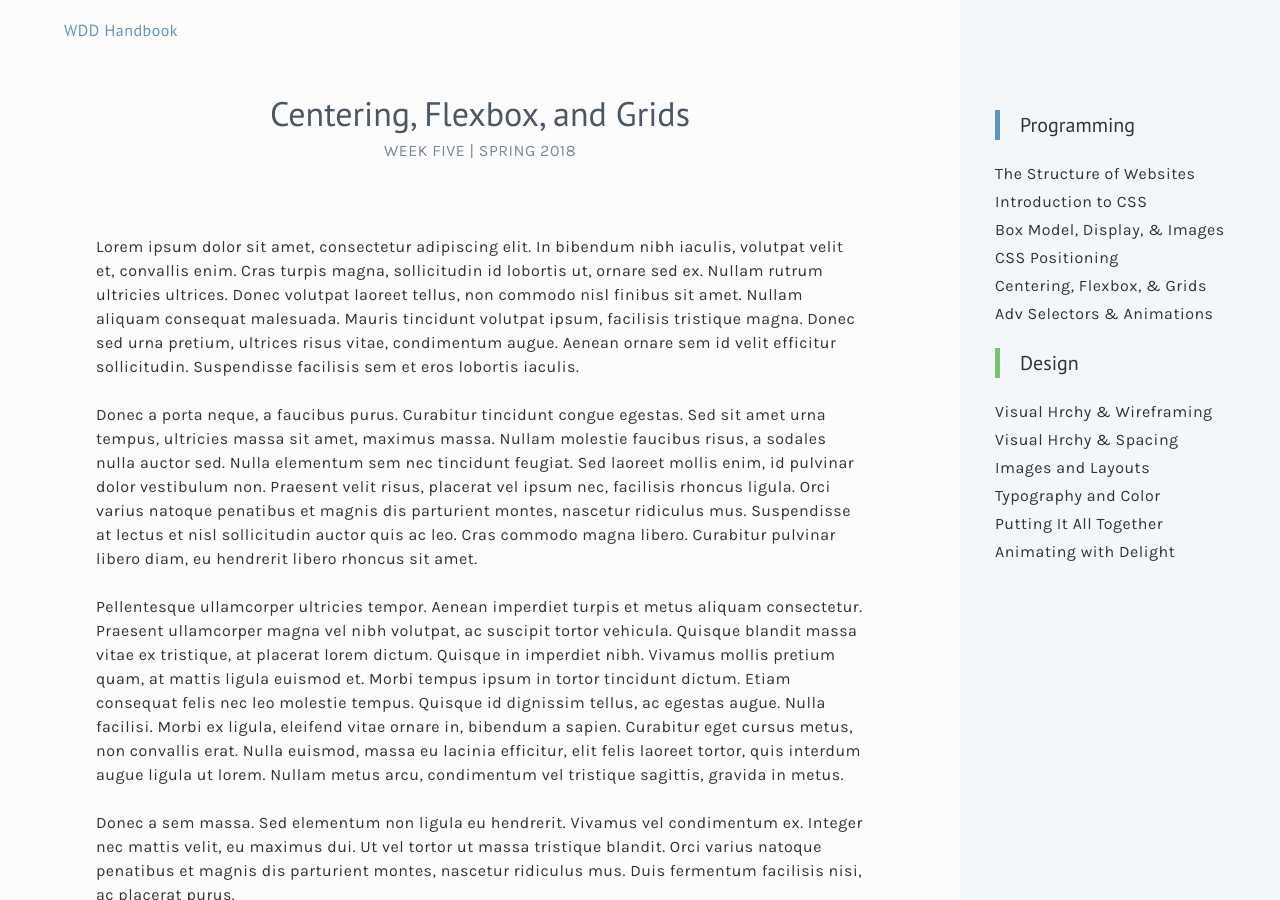
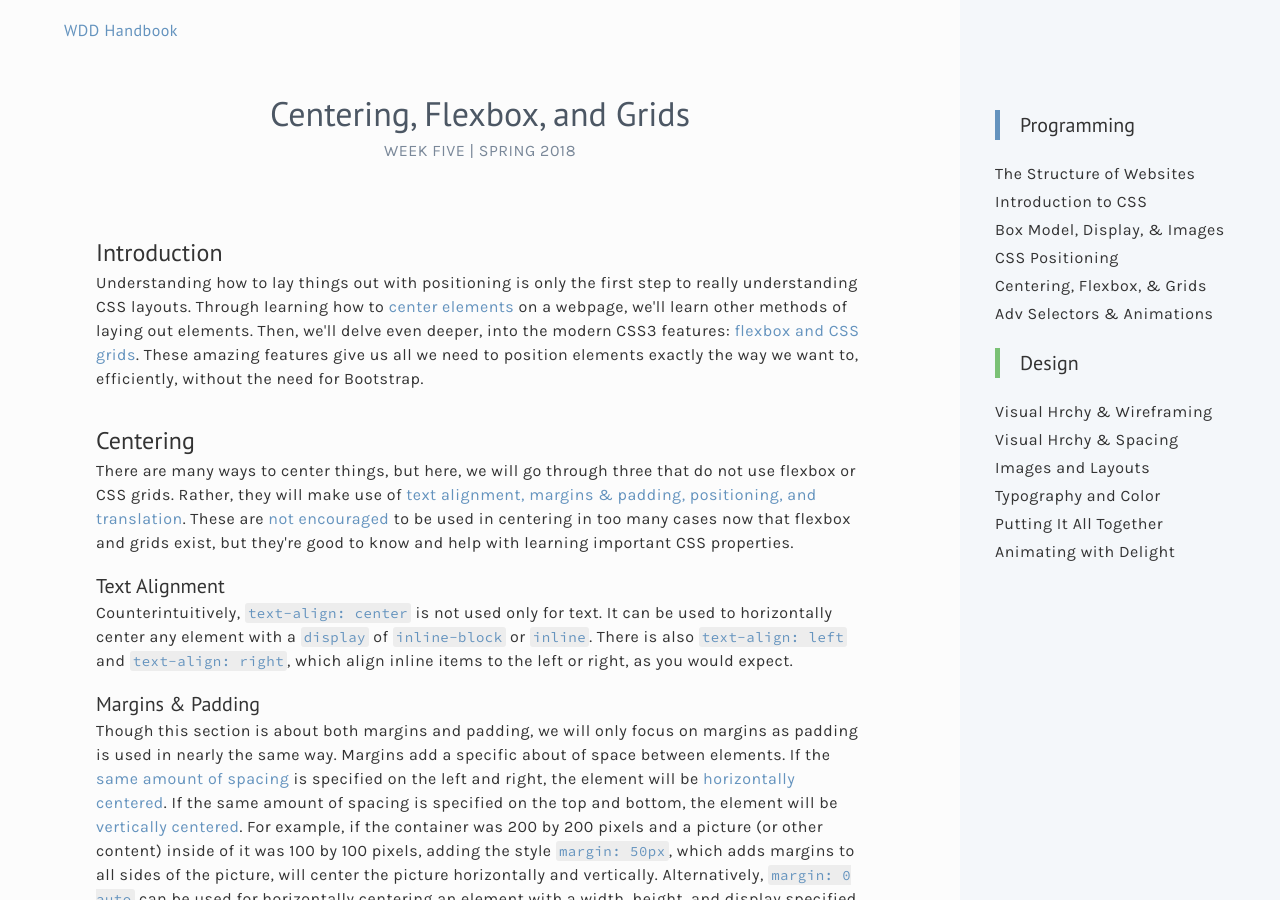
Before and after one commit to webdesigndecal/wddhandbook, a Jekyll site: the page built from content/programming/week-5.html, in a window 1280 px wide and 900 px high. Built offline with Jekyll 4.4.1, drawn with Linux system fonts in a browser that asks for light colours; nearby versions of some CDN libraries; some of the changed text lies outside the part shown.

Commit message:
Finish centering for week 5

```diff
--- a/content/programming/week-5.html
+++ b/content/programming/week-5.html
@@ -6,13 +6,54 @@
 link-type: "programming-link"
 semester: Spring 2018
 
-text: "Lorem ipsum dolor sit amet, consectetur adipiscing elit. In bibendum nibh iaculis, volutpat velit et, convallis enim. Cras turpis magna, sollicitudin id lobortis ut, ornare sed ex. Nullam rutrum ultricies ultrices. Donec volutpat laoreet tellus, non commodo nisl finibus sit amet. Nullam aliquam consequat malesuada. Mauris tincidunt volutpat ipsum, facilisis tristique magna. Donec sed urna pretium, ultrices risus vitae, condimentum augue. Aenean ornare sem id velit efficitur sollicitudin. Suspendisse facilisis sem et eros lobortis iaculis.
+text: "
+<h2>Introduction</h2>
+<p>
+    Understanding how to lay things out with positioning is only the first step to really understanding CSS layouts. Through learning how to <span class=\"programming-highlighted-text\">center elements</span> on a webpage, we'll learn other methods of laying out elements. Then, we'll delve even deeper, into the modern CSS3 features: <span class=\"programming-highlighted-text\">flexbox and CSS grids</span>. These amazing features give us all we need to position elements exactly the way we want to, efficiently, without the need for Bootstrap.
+</p>
+
 <br/><br/>
-Donec a porta neque, a faucibus purus. Curabitur tincidunt congue egestas. Sed sit amet urna tempus, ultricies massa sit amet, maximus massa. Nullam molestie faucibus risus, a sodales nulla auctor sed. Nulla elementum sem nec tincidunt feugiat. Sed laoreet mollis enim, id pulvinar dolor vestibulum non. Praesent velit risus, placerat vel ipsum nec, facilisis rhoncus ligula. Orci varius natoque penatibus et magnis dis parturient montes, nascetur ridiculus mus. Suspendisse at lectus et nisl sollicitudin auctor quis ac leo. Cras commodo magna libero. Curabitur pulvinar libero diam, eu hendrerit libero rhoncus sit amet.
+
+<h2>Centering</h2>
+<p>
+    There are many ways to center things, but here, we will go through three that do not use flexbox or CSS grids. Rather, they will make use of <span class=\"programming-highlighted-text\">text alignment, margins &amp; padding, positioning, and translation</span>. These are <span class=\"programming-highlighted-text\">not encouraged</span> to be used in centering in too many cases now that flexbox and grids exist, but they're good to know and help with learning important CSS properties.
+</p>
+<br/>
+<h3>Text Alignment</h3>
+<p>
+    Counterintuitively, <code class=\"programming-highlighted-text\">text-align: center</code> is not used only for text. It can be used to horizontally center any element with a <code class=\"programming-highlighted-text\">display</code> of <code class=\"programming-highlighted-text\">inline-block</code> or <code class=\"programming-highlighted-text\">inline</code>. There is also <code class=\"programming-highlighted-text\">text-align: left</code> and <code class=\"programming-highlighted-text\">text-align: right</code>, which align inline items to the left or right, as you would expect.
+</p>
+<br/>
+<h3>Margins &amp; Padding</h3>
+<p>
+    Though this section is about both margins and padding, we will only focus on margins as padding is used in nearly the same way. Margins add a specific about of space between elements. If the <span class=\"programming-highlighted-text\">same amount of spacing</span> is specified on the left and right, the element will be <span class=\"programming-highlighted-text\">horizontally centered</span>. If the same amount of spacing is specified on the top and bottom, the element will be <span class=\"programming-highlighted-text\">vertically centered</span>. For example, if the container was 200 by 200 pixels and a picture (or other content) inside of it was 100 by 100 pixels, adding the style <code class=\"programming-highlighted-text\">margin: 50px</code>, which adds margins to all sides of the picture, will center the picture horizontally and vertically. Alternatively, <code class=\"programming-highlighted-text\">margin: 0 auto</code> can be used for horizontally centering an element with a width, height, and display specified inside a parent element with a width and height.
+</p>
+<br/>
+<h3>Positioning</h3>
+<p>
+    As we saw in the last week, using <span class=\"programming-highlighted-text\">absolute positioning</span>, we can forcibly position elements exactly where we want them to be. This method of centering would also require <span class=\"programming-highlighted-text\">pixel or percentage calculations</span>, similar to margins. If we merely position an element absolutely and then add <code class=\"programming-highlighted-text\">left: 50%</code> and <code class=\"programming-highlighted-text\">top: 50%</code>, that would make the element <span class=\"programming-highlighted-text\">off-center</span> as it pushes the <span class=\"programming-highlighted-text\">edges</span> of the element down and <span class=\"programming-highlighted-text\">does not use the middle of the element as the point of reference</span> (in other words, the top of the element will have been pushed down 50% with the element itself hanging below the 50% mark).
+</p>
+<br/>
+<p>
+    Therefore, if the height and the width of the element is 20% of those of its parent element, we'd have to use <code class=\"programming-highlighted-text\">top: 40%</code> and <code class=\"programming-highlighted-text\">left: 40%</code> because we take up 40% of the parent's space on both sides of the elemeent and 20% for the element itself: 40% + 20% + 40% = 100%. Note that these calculations would <span class=\"programming-highlighted-text\">change yet again</span> and become more <span class=\"programming-highlighted-text\">complicated</span> if either the child or parent elements <span class=\"programming-highlighted-text\">had padding or margins</span>, but we won't get into that. With pixels instead of percentages, the concept is the same.
+</p>
+<br/>
+<h3>Translation</h3>
+<p>
+    To use translation, we'll have to use the <code class=\"programming-highlighted-text\">transform</code> property of CSS with a value of <code class=\"programming-highlighted-text\">translateX(amt) translateY(amt)</code>, where <code class=\"programming-highlighted-text\">amt</code> is replaced with a pixel or percent value. In this case, the <span class=\"programming-highlighted-text\">midpoint</span> of the element being translated is used instead of the edges like with positioning. So, adding <code class=\"programming-highlighted-text\">transform: translateX(50%) translateY(50%)</code> does center the element in this case.
+</p>
+
 <br/><br/>
-Pellentesque ullamcorper ultricies tempor. Aenean imperdiet turpis et metus aliquam consectetur. Praesent ullamcorper magna vel nibh volutpat, ac suscipit tortor vehicula. Quisque blandit massa vitae ex tristique, at placerat lorem dictum. Quisque in imperdiet nibh. Vivamus mollis pretium quam, at mattis ligula euismod et. Morbi tempus ipsum in tortor tincidunt dictum. Etiam consequat felis nec leo molestie tempus. Quisque id dignissim tellus, ac egestas augue. Nulla facilisi. Morbi ex ligula, eleifend vitae ornare in, bibendum a sapien. Curabitur eget cursus metus, non convallis erat. Nulla euismod, massa eu lacinia efficitur, elit felis laoreet tortor, quis interdum augue ligula ut lorem. Nullam metus arcu, condimentum vel tristique sagittis, gravida in metus.
-<br/><br/>
-Donec a sem massa. Sed elementum non ligula eu hendrerit. Vivamus vel condimentum ex. Integer nec mattis velit, eu maximus dui. Ut vel tortor ut massa tristique blandit. Orci varius natoque penatibus et magnis dis parturient montes, nascetur ridiculus mus. Duis fermentum facilisis nisi, ac placerat purus.
-<br/><br/>
-Ut sit amet odio placerat, pretium tortor at, sagittis ante. Etiam tincidunt magna lorem, ut aliquam nunc posuere et. Donec id efficitur tellus. Nulla sapien arcu, sodales nec nunc quis, malesuada fermentum ante. In felis odio, dapibus vitae tellus vitae, hendrerit egestas leo. Aenean vel consequat mi. Vestibulum ante ipsum primis in faucibus orci luctus et ultrices posuere cubilia Curae; Vestibulum bibendum eu nisl ac scelerisque. Pellentesque habitant morbi tristique senectus et netus et malesuada fames ac turpis egestas. Duis dignissim, sem sit amet efficitur accumsan, ligula ante gravida mauris, ac rhoncus neque nisl sit amet est. Morbi hendrerit fringilla diam, in malesuada lacus scelerisque dignissim."
+
+<h2>Flexbox</h2>
+<p>
+    <h2>Flexbox</h2>
+<p>
+    That was a mouthful. All of the above information is a lot to take in, but luckily, if you use flexbox, <span class=\"programming-highlighted-text\">you won't have to remember most (or any) of it</span>! The name flexbox is derived from \"flexible box\", which is exactly what flexbox provides you with. These flexboxes make it super easy to handle your layouts, <span class=\"programming-highlighted-text\">without the need to remember a ton</span> of non-English words and rules within rules.
+</p>
+<br/>
+<p>
+
+</p>
+"
 ---
```
Also changed, not shown: Gemfile.lock, 1 other file.
